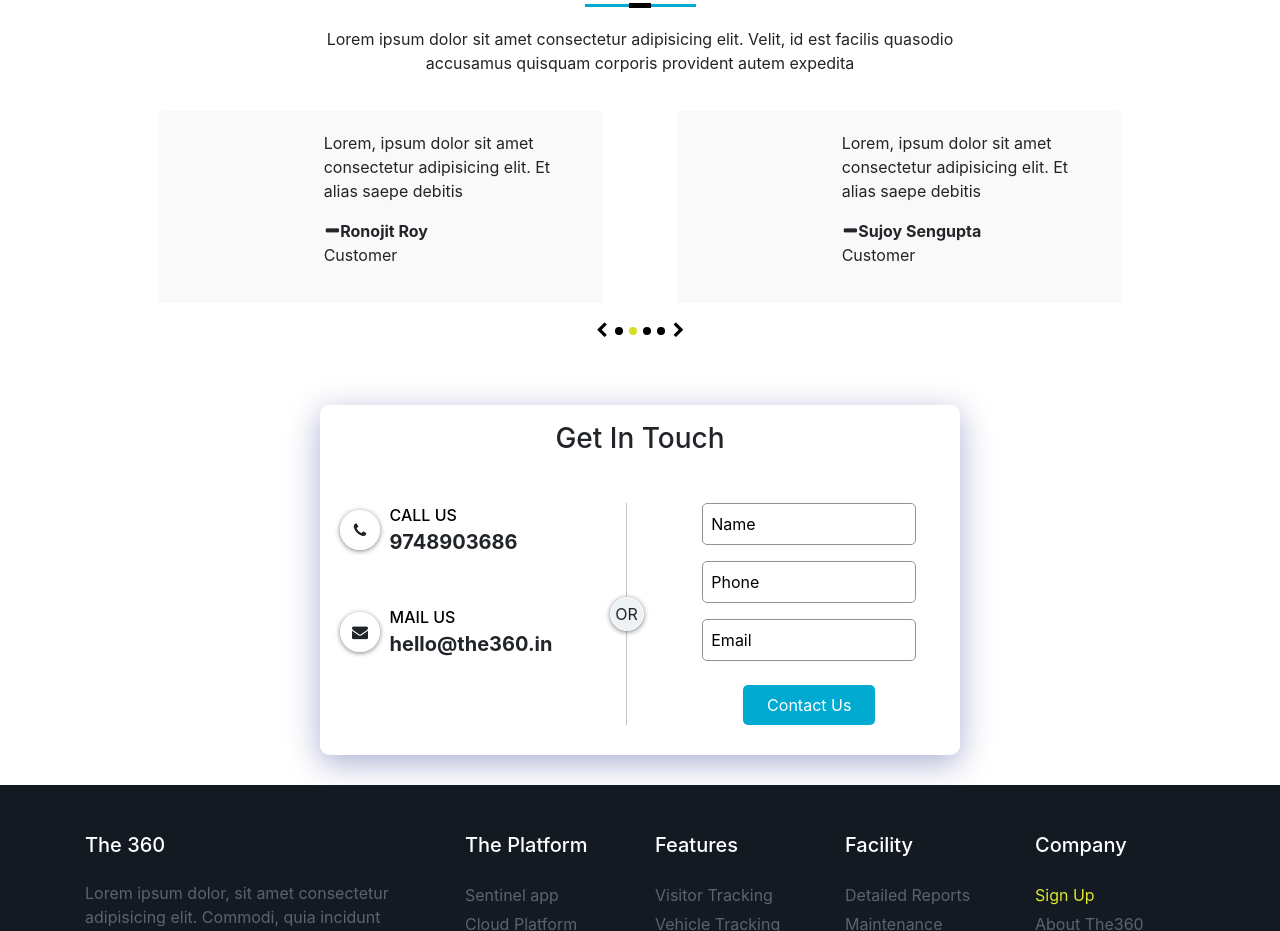
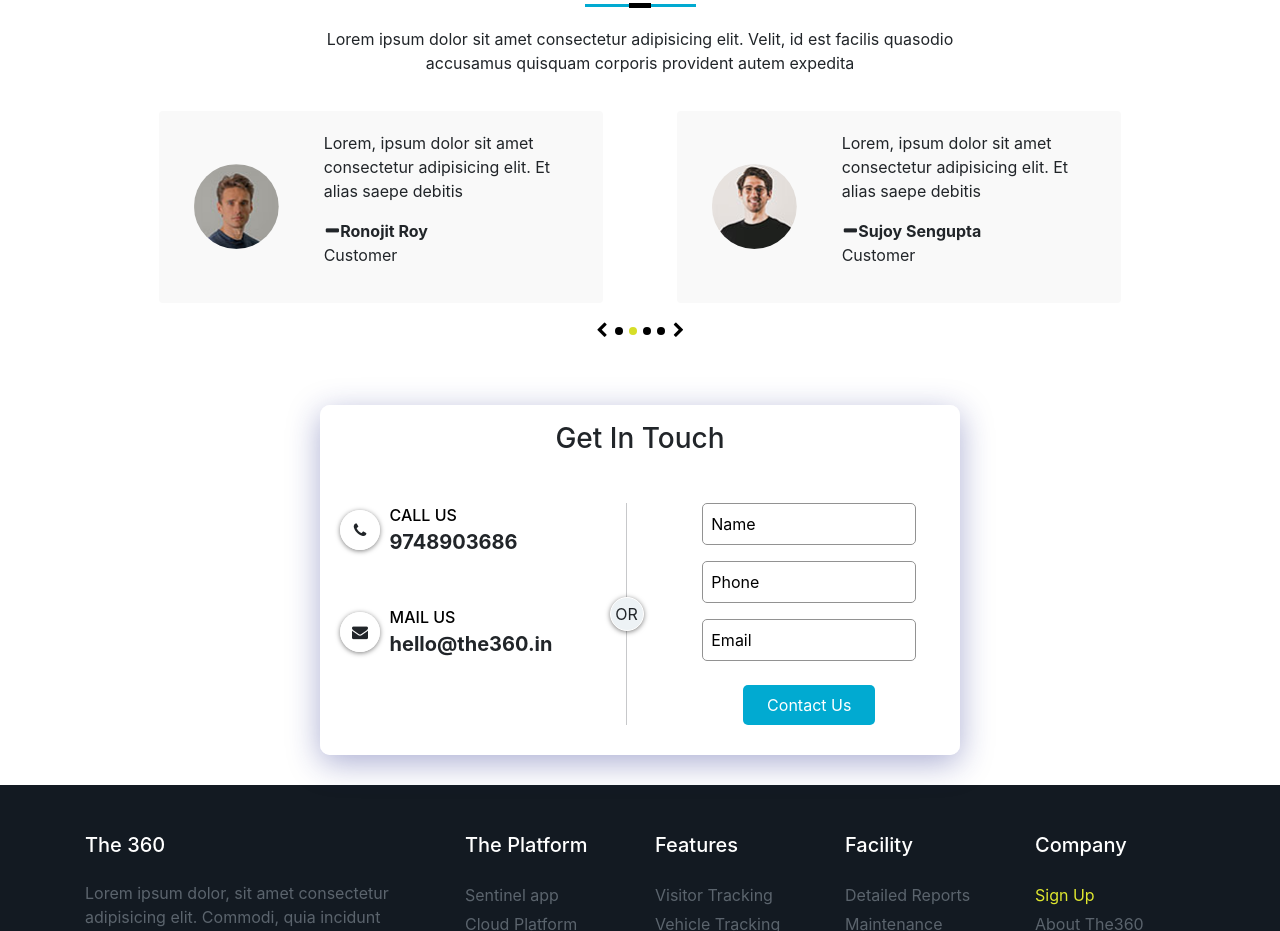
Before and after one commit to biswajit24/360_Project, a plain HTML site: page index.html in a window 1280 px wide. Shown: the part 2497-3428 px from the top of the page. Drawn offline with nearby package versions, Linux system fonts and the light colour scheme.

Commit message:
add line

```diff
--- a/css/style.css
+++ b/css/style.css
@@ -369,6 +369,11 @@ h4{
     width: 40%;
     background: #f9f9f9 !important;
     border: none !important;
+}
+.profile_img{
+    display: flex;
+    justify-content: center;
+    align-items: center;
 }
 .background{
     width: 100%;
```
Also changed, not shown: images/man_profile_1.jpg (added), images/man_profile_2.jpg (added).
